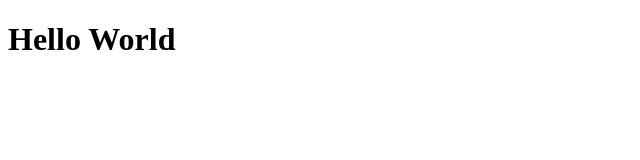
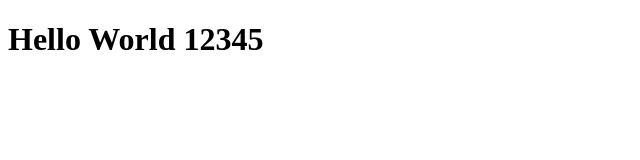
Before and after one commit to josephpipitone/ecs-fargate-webapp, a plain HTML site: page index.html in a window 1280 px wide. Shown: the whole page, without its empty margins (0-640 px from the left). Drawn offline with Linux system fonts and the light colour scheme.

Commit message:
chore: update test

```diff
--- a/index.html
+++ b/index.html
@@ -4,6 +4,6 @@
     <title>Hello World</title>
 </head>
 <body>
-    <h1>Hello World</h1>
+    <h1>Hello World 12345</h1>
 </body>
 </html>
```
